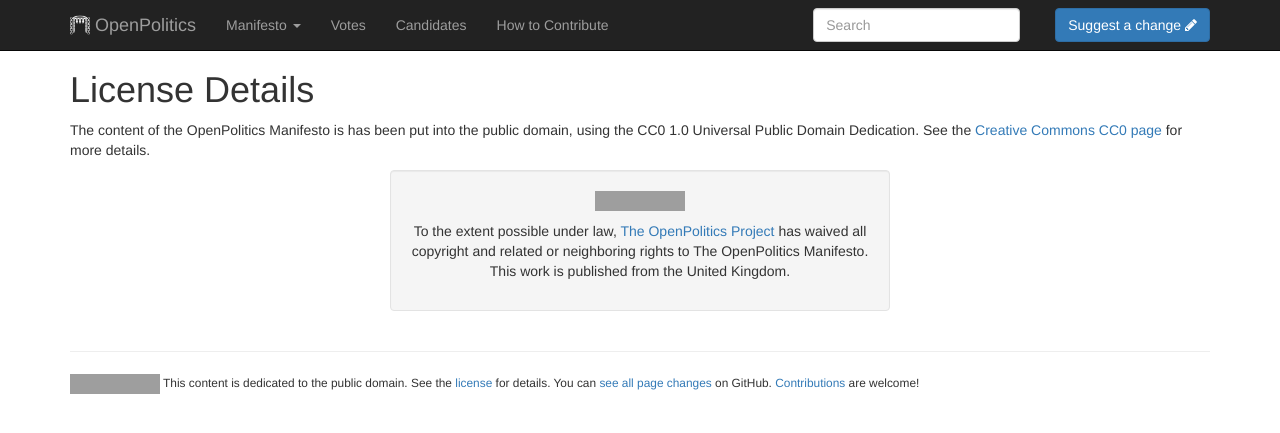
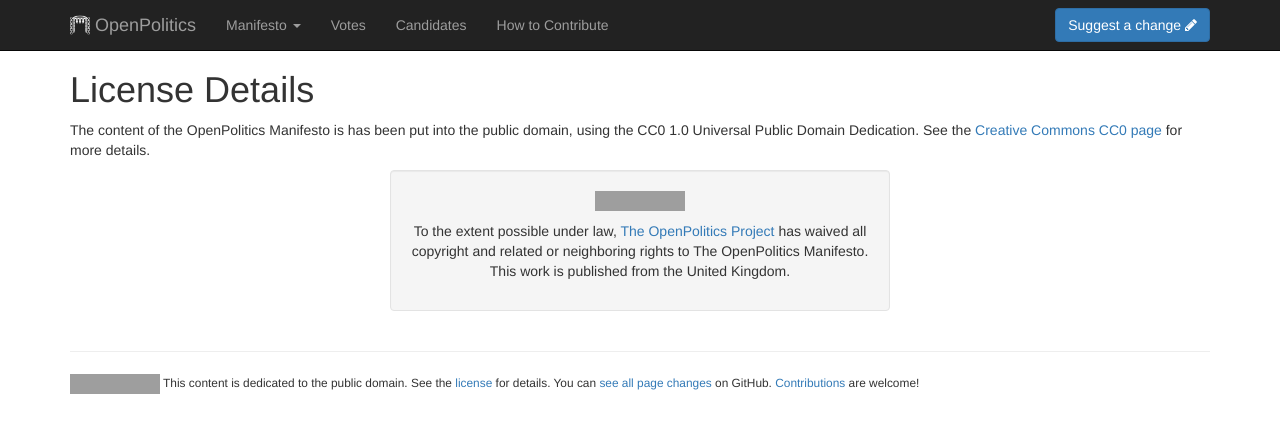
Before and after one commit to openpolitics/manifesto, a Jekyll site: the page built from license.md, in a window 1280 px wide. Shown: the top 433 px of the page. Built offline with Jekyll 4.4.1, drawn with Linux system fonts in a browser that asks for light colours; nearby versions of some CDN libraries; grey boxes are pictures that could not be loaded.

Commit message:
hide search for now - not working anyway

```diff
--- a/_layouts/main.html
+++ b/_layouts/main.html
@@ -54,11 +54,11 @@
             <i class="fa fa-pencil"></i>
           </a>
         {% endif %}
-        <form class="navbar-form navbar-right" role="search" action='/search.html' method='get' style='margin-right: 20px'>
+        <!--<form class="navbar-form navbar-right" role="search" action='/search.html' method='get' style='margin-right: 20px'>
           <div class="form-group">
             <input type="text" class="form-control" name='query' placeholder="Search">
           </div>
-        </form>
+        </form>-->
       </div><!--/.nav-collapse -->
     </div>
   </div>
```
